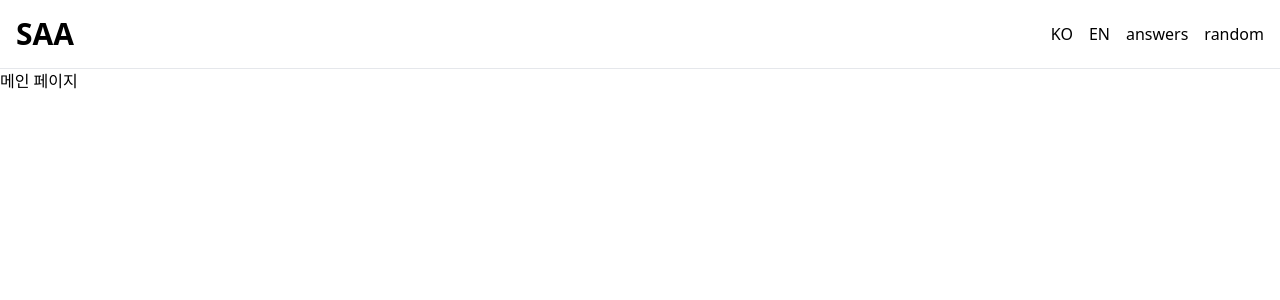
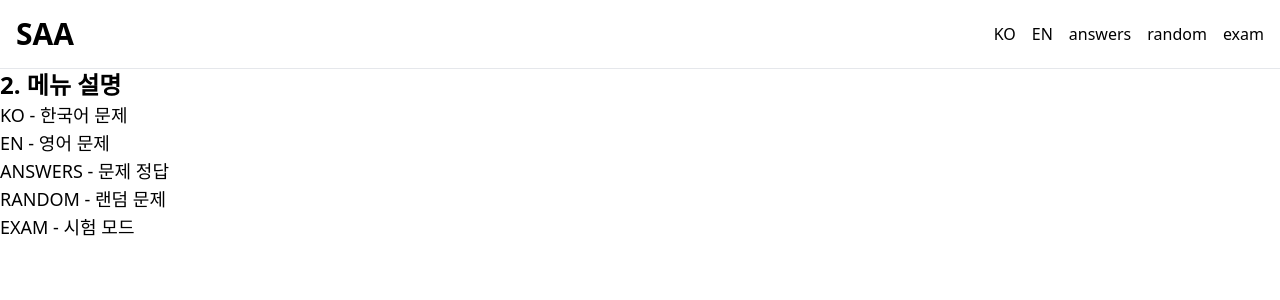
Before and after one commit to pbg0205/saa-fe, a Next.js app: page / in a window 1280 px wide. Shown: the top 300 px of the page. Built offline with nearby package versions, Linux system fonts and the light colour scheme.

Commit message:
feat: 메인 메뉴 수정

```diff
--- a/src/app/page.tsx
+++ b/src/app/page.tsx
@@ -1,7 +1,14 @@
 export default function Home() {
   return (
     <>
-      <h1>메인 페이지</h1>
+      <h2 className="text-2xl font-bold">2. 메뉴 설명</h2>
+      <ul className="text-lg">
+        <li>KO - 한국어 문제</li>
+        <li>EN - 영어 문제</li>
+        <li>ANSWERS - 문제 정답</li>
+        <li>RANDOM - 랜덤 문제</li>
+        <li>EXAM - 시험 모드</li>
+      </ul>
     </>
   );
 }
--- a/src/components/Header.tsx
+++ b/src/components/Header.tsx
@@ -12,6 +12,7 @@ export default function Header() {
         <Link href="/problems/en">EN</Link>
         <Link href="/problems/answers">answers</Link>
         <Link href="/problems/random-number">random</Link>
+        <Link href="/exam">exam</Link>
       </nav>
     </header>
   );
```
